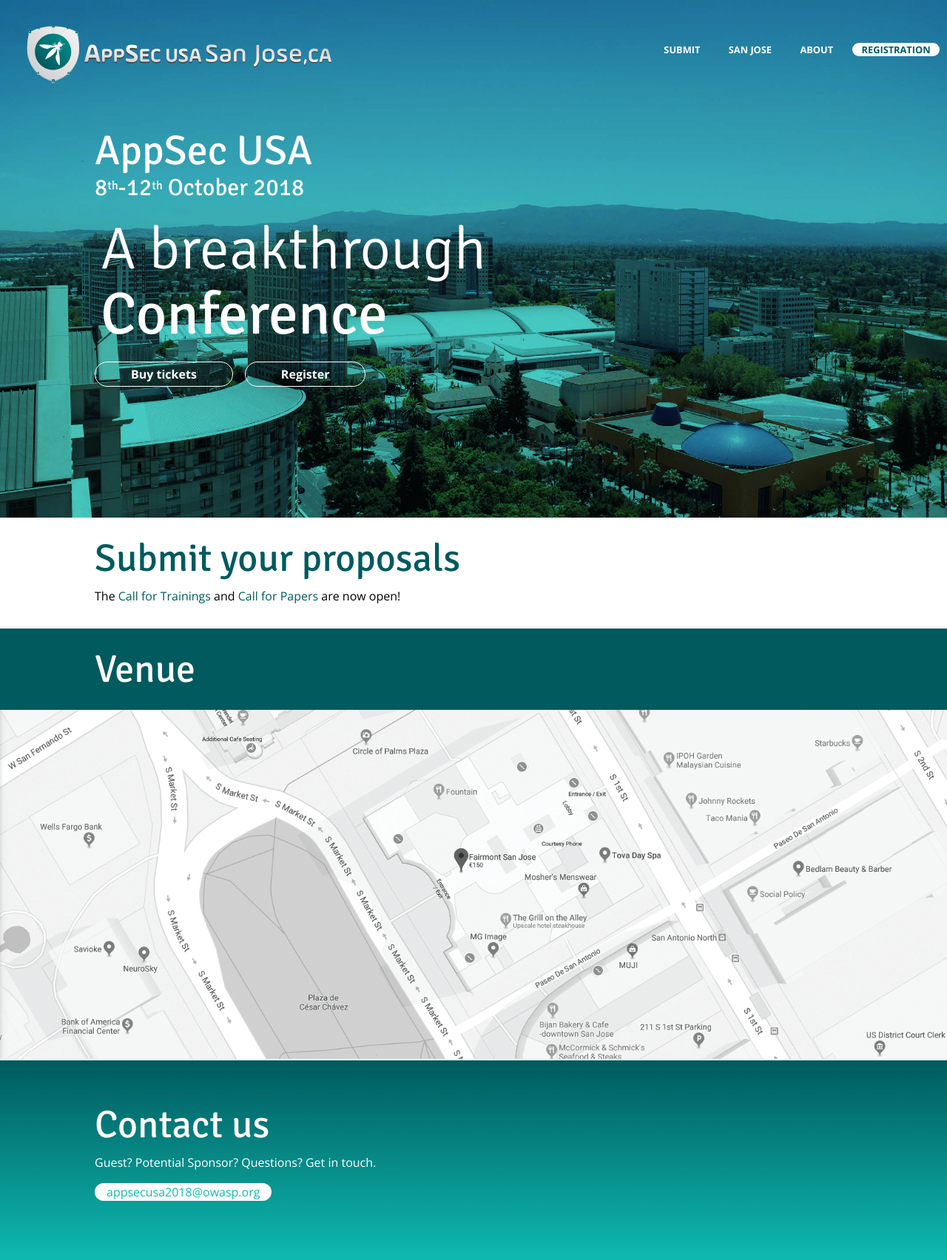
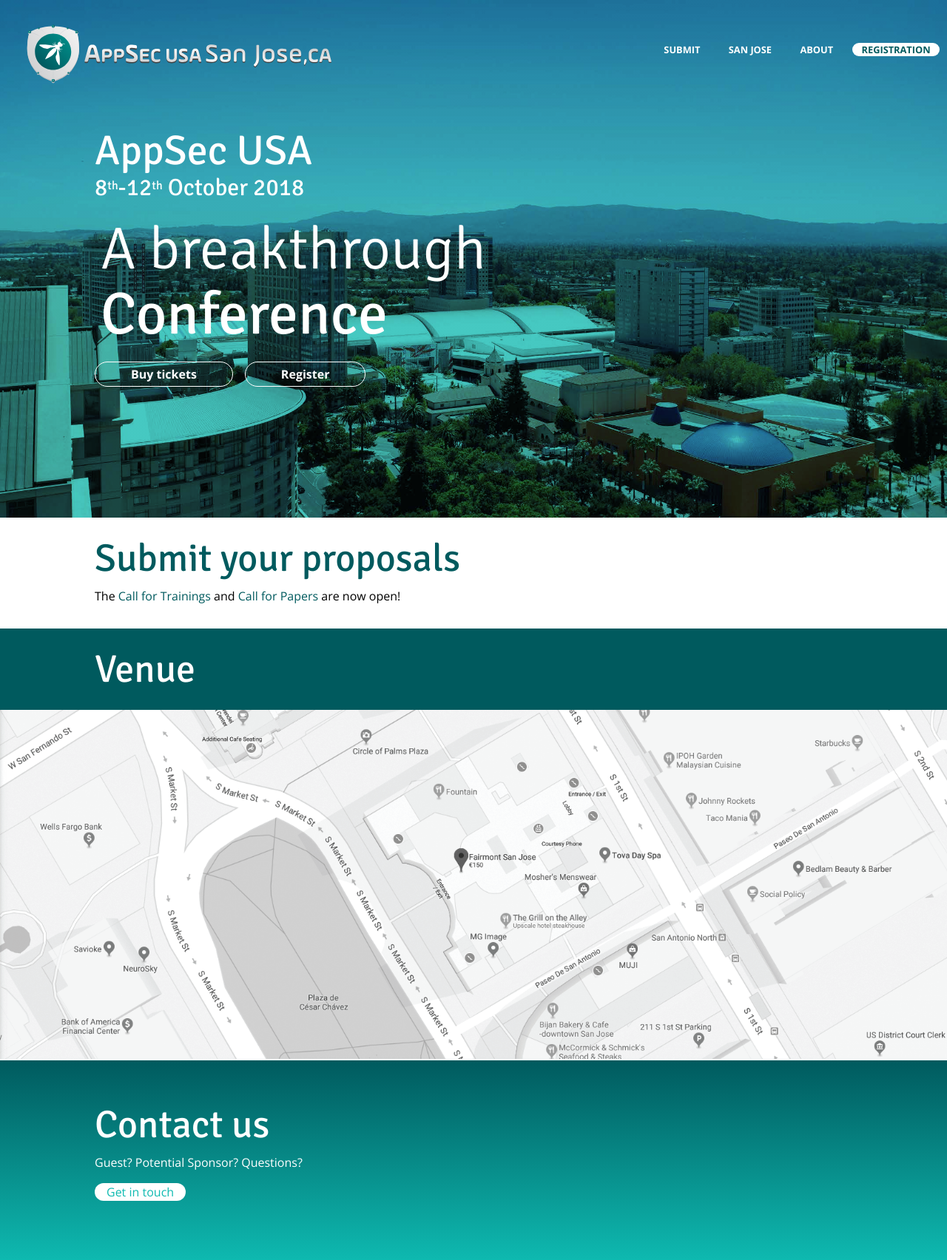
Before and after one commit to OWASP/AppSecUSA2018, a Jekyll site: the page built from index.html, in a window 1280 px wide. Shown: the whole page at 74% size. Built offline with Jekyll 4.4.1, drawn with Linux system fonts in a browser that asks for light colours.

Commit message:
A bunch of more info

```diff
--- a/_data/menus.yml
+++ b/_data/menus.yml
@@ -11,11 +11,14 @@
   - title: Hotel
     url  : sanjose/hotel
   - title: Travel
-    url  : sanjose/how-to-get-there
+    url  : sanjose/transportation
 - title: About
+  css: maxright
   items:
   - title: OWASP
     url  : about/
+  - title: Contact us
+    url  : about/contact-us
   - title: Team
     url  : about/team
   - title: Diversity statement
--- a/_includes/footer.html
+++ b/_includes/footer.html
@@ -2,8 +2,8 @@
 
 <section class="gradientrev footer">
 	<h1>Contact us</h1>
-	<p>Guest? Potential Sponsor? Questions? Get in touch.</p>
-	<a href="mailto:appsecusa2018@owasp.org">appsecusa2018@owasp.org</a>
+	<p>Guest? Potential Sponsor? Questions? </p>
+	<a href="/about/contact-us">Get in touch</a>
 </section>
 
 
--- a/assets/_sass/_header.scss
+++ b/assets/_sass/_header.scss
@@ -68,6 +68,13 @@
 				padding: 0em 1em 2em 0em;
 				transition: all linear 0.1s;
 
+				&.maxright {
+					ul {
+						right: -100%;
+						left: auto;
+					}
+				}
+
 				&.dropdown:hover::after {
 						content: '';
 						position: absolute;
@@ -98,6 +105,7 @@
 					white-space: nowrap;
 					background: $lightgreen;
 					margin-top: 1.5em;
+					padding-top: 0em;
 
 					li {
 						margin: 0;
@@ -161,23 +169,28 @@
 				z-index: 20;
 			}
 
+
+			&:hover > ul, .burger:hover + ul {
+				display: block;
+			}
 			> ul {
 				display: none;
 				position: relative;
 				left: -0.5em;
 				z-index: 20;
-			}
 
-			&:hover > ul, .burger:hover + ul {
-				display: block;
-			}
-			> ul {
 				> li {
 					width: 100%;
 					flex: none;
 					padding: 0.3em 0.5em;
 					&.dropdown:hover::after {
 						display: none
+					}
+					&.maxright {
+						ul {
+							right: auto;
+							left: auto;
+						}
 					}
 
 					> ul {
--- a/assets/css/style.scss
+++ b/assets/css/style.scss
@@ -59,6 +59,7 @@
 	top: -0.5em;
 }
 
+ul ul { margin: 0; padding-top: 0.5em; padding-bottom: 0 }
 
 
 h1 {
```
Also changed, not shown: about/contact-us.md (added, +11 -0 lines), sanjose/hotel.md (added, +18 -0 lines), sanjose/transportation.md (added, +107 -0 lines), sanjose/venue.md (added, +37 -0 lines), assets/images/fairmont/conf.jpg (added), assets/images/fairmont/hotel.jpg (added), assets/images/fairmont/outside.jpg (added), assets/images/map.gif (added).
